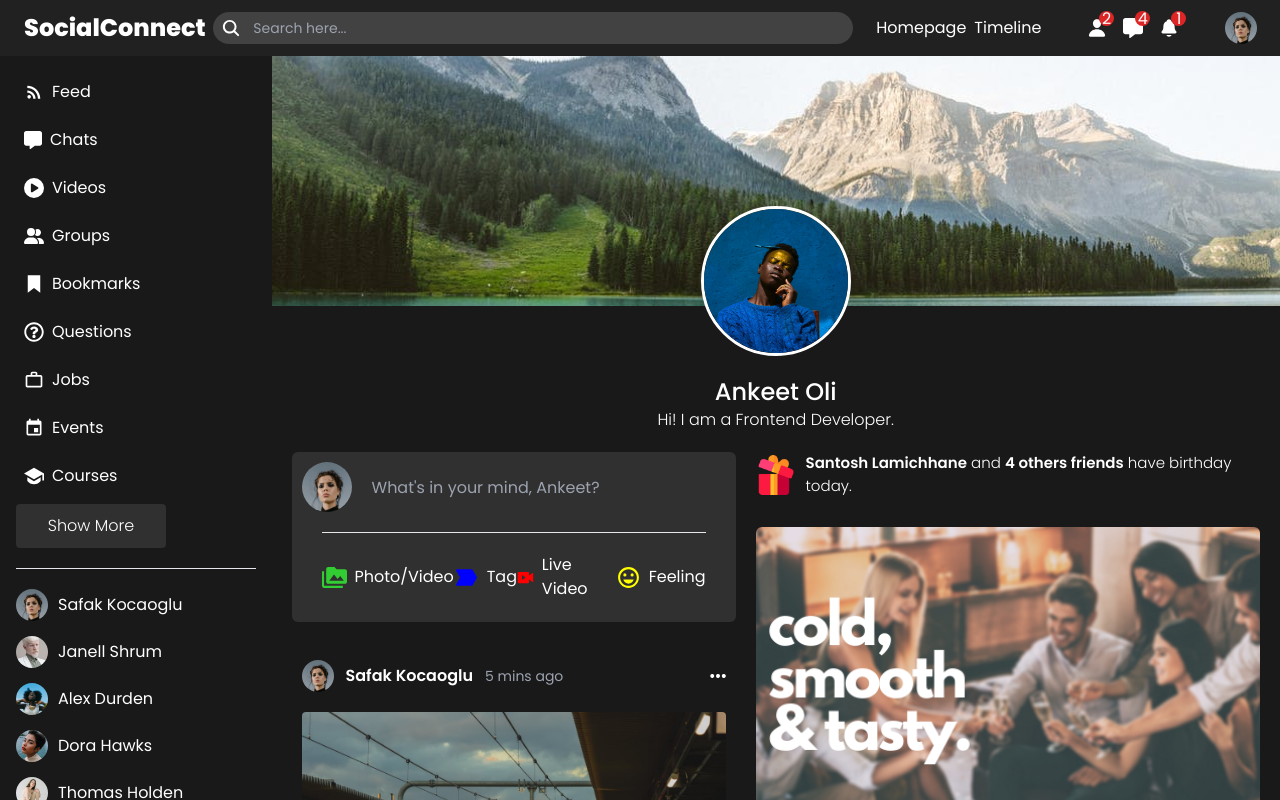
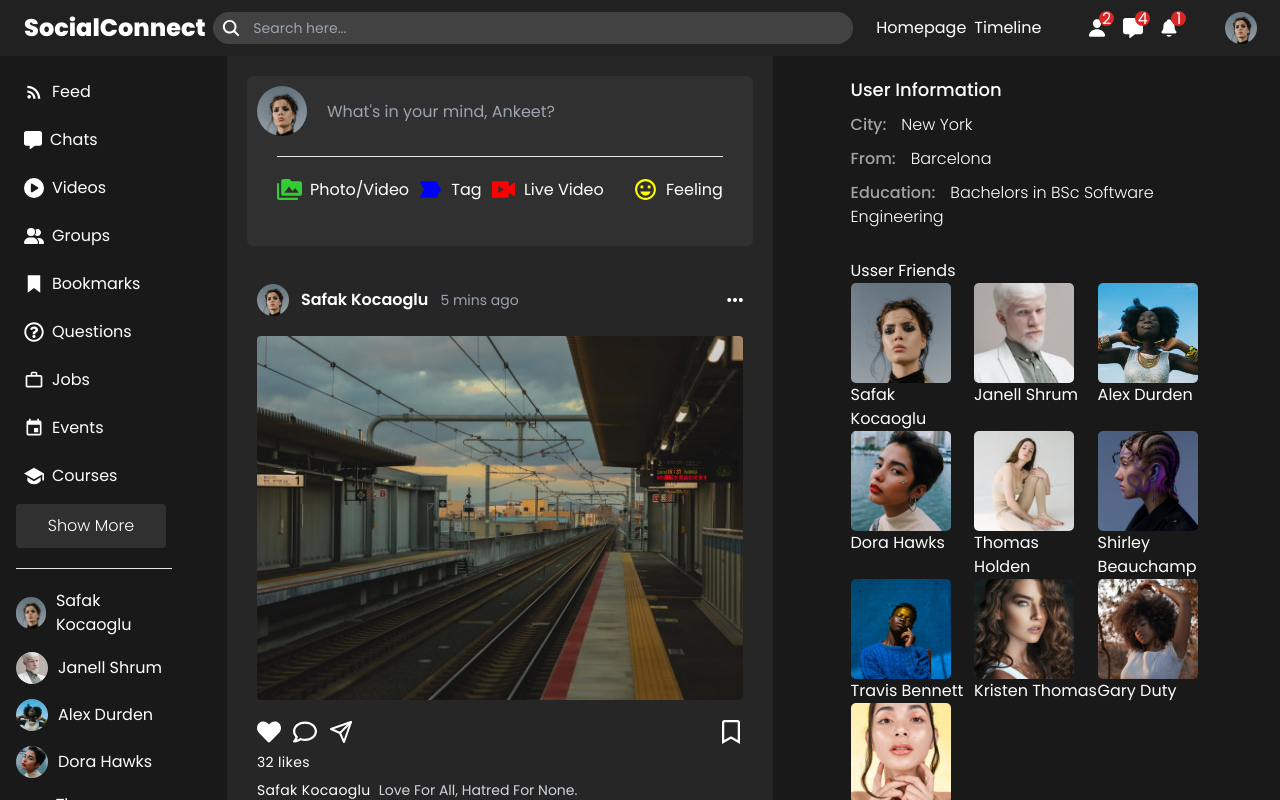
Before and after one commit to NikhilOli/React-Projects, a React app in the folder socialMedia-app/: page / in a window 1280 px wide. Shown: the top 800 px of the page. Built offline with nearby package versions, Linux system fonts and the light colour scheme; the HTML template or start-up script is replaced by a standard one.

Commit message:
Profile page complete

```diff
--- a/socialMedia-app/src/App.jsx
+++ b/socialMedia-app/src/App.jsx
@@ -9,7 +9,7 @@ const App = () => {
     <BrowserRouter>
       <Topbar />
       <Routes>
-        <Route path='/' element={<Profile />} />
+        <Route path='/' element={<Home />} />
       </Routes>
     </BrowserRouter>
   )
--- a/socialMedia-app/src/components/Feed/Feed.jsx
+++ b/socialMedia-app/src/components/Feed/Feed.jsx
@@ -5,7 +5,7 @@ import { Posts } from '../../dummyData'
 
 const Feed = () => {
     return (
-        <div className='basis-[42.308%] p-5'>
+        <div className='basis-[50%] p-5 bg-neutral-800 '>
             <Share />
             {Posts.map(({ id, photo, desc, like, comment, date }, index) => (
                 <Post key={index} photo={photo} like={like} date={date} desc={desc} comment={comment} postId={id} />
--- a/socialMedia-app/src/components/Feed/Post.jsx
+++ b/socialMedia-app/src/components/Feed/Post.jsx
@@ -10,8 +10,11 @@ const Post = ({ like, desc, photo, comment, postId, date }) => {
     const [isLike, setIsLike] = useState(false);
 
     const handleLike = () => {
-        setLikeCount(
-            isLike ? likeCount + 1 : likeCount - 1);
+        if (!isLike) {
+            setLikeCount(likeCount + 1);
+        } else {
+            setLikeCount(likeCount - 1);
+        }
         setIsLike(!isLike);
     }
     return (
--- a/socialMedia-app/src/components/Rightbar.jsx
+++ b/socialMedia-app/src/components/Rightbar.jsx
@@ -1,11 +1,12 @@
 import React from 'react'
 import gift from '../../public/assets/gift.png'
 import ad from '../../public/assets/ad.png'
+import friendPic from '../../public/assets/person/1.jpeg'
 import { Users } from '../dummyData'
-const Rightbar = () => {
-    return (
-        <div className='basis-[4]'>
-            <div className='pt-5 pr-5'>
+const Rightbar = ({ profile }) => {
+    const HomeRightBar = () => {
+        return (
+            <>
                 <div className='flex items-center'>
                     <img className='w-10 h-10 mr-[10px]' src={gift} alt="" />
                     <span className='font-light text-[15px]'><span className='font-semibold'>Santosh Lamichhane</span> and <span className='font-semibold'>4 others friends</span> have birthday today.</span>
@@ -23,6 +24,46 @@ const Rightbar = () => {
                         </li>
                     ))}
                 </ul>
+            </>
+        )
+    }
+    const ProfileRightBar = () => {
+        return (
+            <>
+                <h4 className='text-[18px] font-medium mb-[10px]'>User Information</h4>
+                <div>
+                    <div className='mb-[30px]' >
+                        <div className='mb-[10px]'>
+                            <span className='mr-[15px] font-medium text-[#a8a2a2]'>City:</span>
+                            <span className='font-light'>New York</span>
+                        </div>
+                        <div className='mb-[10px]'>
+                            <span className='mr-[15px] font-medium text-[#a8a2a2]'>From:</span>
+                            <span className='font-light'    >Barcelona</span>
+                        </div>
+                        <div className='mb-[10px]'>
+                            <span className='mr-[15px] font-medium text-[#a8a2a2]'>Education:</span>
+                            <span className='font-light'>Bachelors in BSc Software Engineering</span>
+                        </div>
+                    </div>
+                </div>
+                <h4>Usser Friends</h4>
+                <div className='flex flex-wrap'>
+                    {Users.map((user) => (
+                        <div className='flex flex-col basis-1/3'>
+                            <img className='w-[100px] h-[100px] object-cover rounded-[5px]' src={user.profilePicture} alt="" />
+                            <span>{user.username}</span>
+                        </div>
+                    ))}
+                </div>
+            </>
+        )
+    }
+    return (
+        <div className='basis-[35.769%]'>
+            <div className='pt-5 pr-5'>
+                <ProfileRightBar />
+                {/* <HomeRightBar /> */}
             </div>
         </div>
     )
--- a/socialMedia-app/src/pages/Home.jsx
+++ b/socialMedia-app/src/pages/Home.jsx
@@ -5,10 +5,12 @@ import Rightbar from '../components/Rightbar'
 
 const Home = () => {
     return (
-        <div className='flex w-full '>
+        <div className='flex w-full'>
             <Sidebar />
-            <Feed />
-            <Rightbar />
+            <div className='flex justify-around'>
+                <Feed />
+                <Rightbar />
+            </div>
         </div>
     )
 }
--- a/socialMedia-app/src/pages/Profile.jsx
+++ b/socialMedia-app/src/pages/Profile.jsx
@@ -5,12 +5,12 @@ import Rightbar from '../components/Rightbar'
 import CoverImg from '../../public/assets/post/3.jpeg'
 import ProfileImg from '../../public/assets/person/7.jpeg'
 
-const Home = () => {
+const Profile = () => {
     return (
         <div className='flex w-full'>
             <Sidebar />
 
-            <div className="profileRight w-full">
+            <div className="profileRight w-full flex justify-center">
                 <div className="profilrRightTop ">
                     <div className="profileCover h-[320px] relative ">
                         <img className='w-full h-[250px] object-cover' src={CoverImg} alt="" />
@@ -21,13 +21,13 @@ const Home = () => {
                         <h4 className='font-light'>Hi! I am a Frontend Developer.</h4>
                     </div>
                 </div>
-                <div className="profileRightBottom flex ">
+                <div className="profileRightBottom flex">
                     <Feed />
-                    <Rightbar />
+                    <Rightbar profile />
                 </div>
             </div>
         </div>
     )
 }
 
-export default Home
+export default Profile
```
